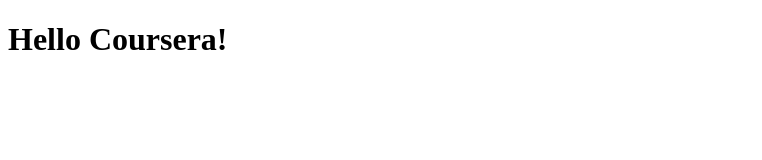
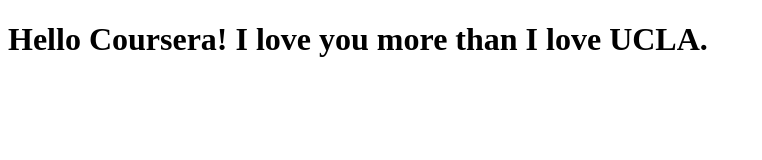
Before and after one commit to celine-boop/Coursera-test, a plain HTML site: page site/index.html in a window 1280 px wide. Shown: the whole page, without its empty margins (0-762 px from the left). Drawn offline with Linux system fonts and the light colour scheme.

Commit message:
Small addition to our page content.

```diff
--- a/site/index.html
+++ b/site/index.html
@@ -4,6 +4,6 @@
 	<title>Hello Coursera!</title>
 </head>
 <body>
-<h1>Hello Coursera!</h1>
+<h1>Hello Coursera! I love you more than I love UCLA. </h1>
 </body>
 </html>
```
